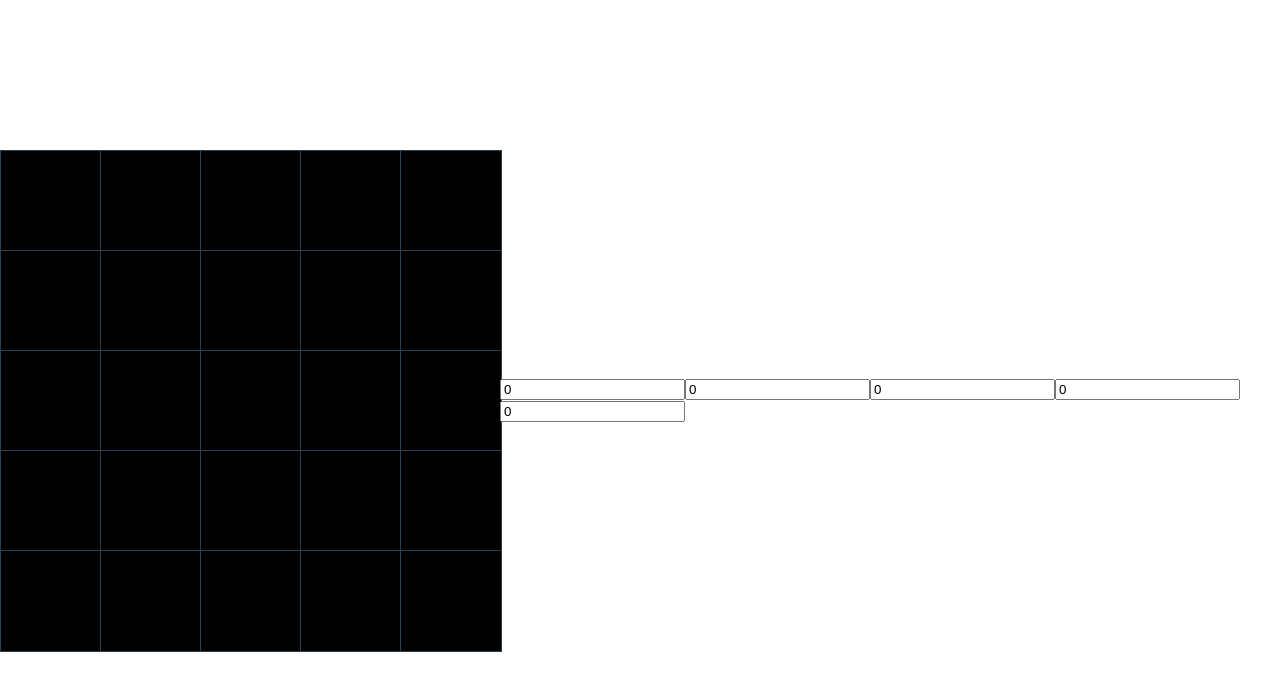
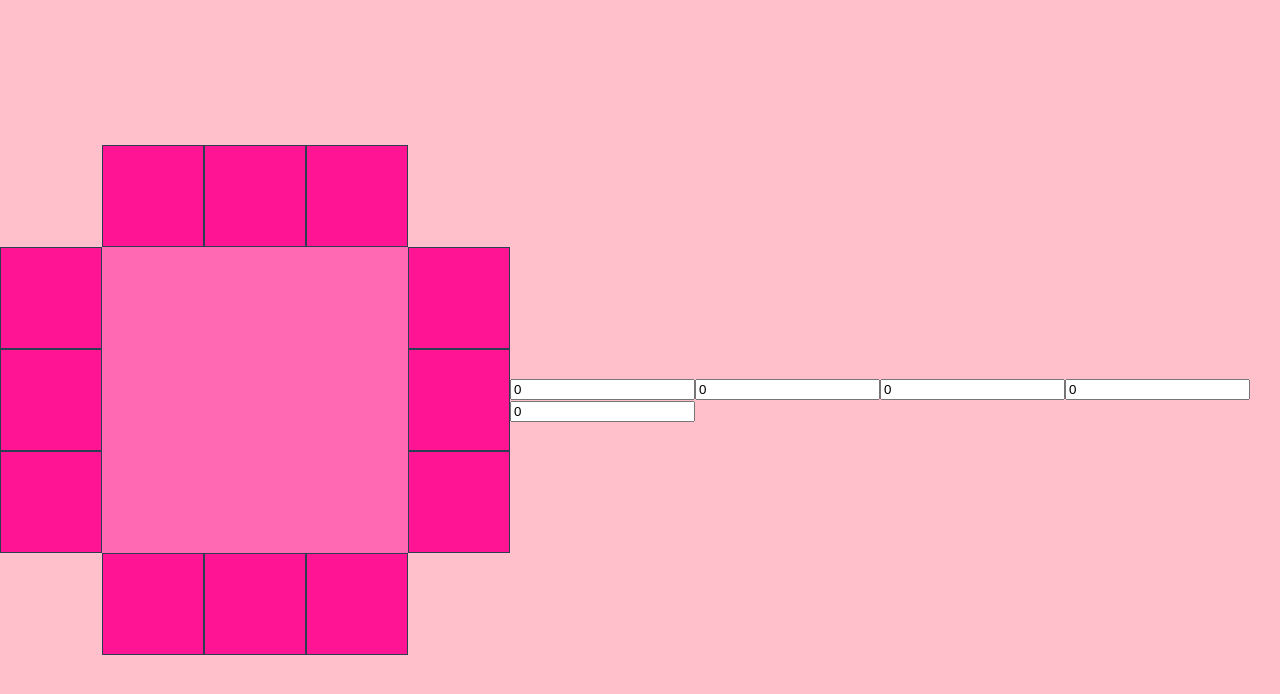
Before and after one commit to pearstopher/letter-boxed, a React (Create React App) app in the folder frontend/: page / in a window 1280 px wide. Shown: the top 694 px of the page. Built offline with nearby package versions, Linux system fonts and the light colour scheme.

Commit message:
updated grid to better reflect game design

```diff
--- a/frontend/src/App.css
+++ b/frontend/src/App.css
@@ -3,15 +3,62 @@
   justify-content: center;
   align-items: center;
   height: 100vh;
+  background-color: pink;
 }
 .grid-container {
   display: grid;
-  grid-template-columns: repeat(5, 100px);
-  grid-template-rows: repeat(5, 100px);
+  grid-template-columns: repeat(5, 1fr);
+  grid-template-rows: repeat(5, 1fr);
+  grid-column-gap: 0px;
+  grid-row-gap: 0px;
 }
 .grid-item {
-  background-color: #000;
+  background-color: deeppink;
   border: 1px solid #2c3e50;
   width: 100px;
   height: 100px;
 }
+#middle {
+  width: 100%;
+  height: 100%;
+  background: hotpink;
+}
+#grid-item-1 {
+  grid-area: 1 / 2 / 2 / 3;
+}
+#grid-item-2 {
+  grid-area: 1 / 3 / 2 / 4;
+}
+#grid-item-3 {
+  grid-area: 1 / 4 / 2 / 5;
+}
+#grid-item-4 {
+  grid-area: 2 / 5 / 3 / 6;
+}
+#grid-item-5 {
+  grid-area: 3 / 5 / 4 / 6;
+}
+#grid-item-6 {
+  grid-area: 4 / 5 / 5 / 6;
+}
+#grid-item-7 {
+  grid-area: 5 / 4 / 6 / 5;
+}
+#grid-item-8 {
+  grid-area: 5 / 3 / 6 / 4;
+}
+#grid-item-9 {
+  grid-area: 5 / 2 / 6 / 3;
+}
+#grid-item-10 {
+  grid-area: 4 / 1 / 5 / 2;
+}
+#grid-item-11 {
+  grid-area: 3 / 1 / 4 / 2;
+}
+#grid-item-12 {
+  grid-area: 2 / 1 / 3 / 2;
+}
+#middle {
+  grid-area: 2 / 2 / 5 / 5;
+}
--- a/frontend/src/App.less
+++ b/frontend/src/App.less
@@ -3,17 +3,41 @@
   justify-content: center;
   align-items: center;
   height: 100vh;
+  background-color: pink;
 }
 
 .grid-container {
   display: grid;
-  grid-template-columns: repeat(5, 100px);
-  grid-template-rows: repeat(5, 100px);
+  grid-template-columns: repeat(5, 1fr);
+  grid-template-rows: repeat(5, 1fr);
+  grid-column-gap: 0px;
+  grid-row-gap: 0px;
 }
 
 .grid-item {
-  background-color: #000;
+  background-color: deeppink;
   border: 1px solid #2c3e50;
   width: 100px;
   height: 100px;
+
 }
+#middle {
+  width: 100%;
+  height: 100%;
+  background: hotpink;
+}
+
+
+#grid-item-1 { grid-area: 1 / 2 / 2 / 3; }
+#grid-item-2 { grid-area: 1 / 3 / 2 / 4; }
+#grid-item-3 { grid-area: 1 / 4 / 2 / 5; }
+#grid-item-4 { grid-area: 2 / 5 / 3 / 6; }
+#grid-item-5 { grid-area: 3 / 5 / 4 / 6; }
+#grid-item-6 { grid-area: 4 / 5 / 5 / 6; }
+#grid-item-7 { grid-area: 5 / 4 / 6 / 5; }
+#grid-item-8 { grid-area: 5 / 3 / 6 / 4; }
+#grid-item-9 { grid-area: 5 / 2 / 6 / 3; }
+#grid-item-10 { grid-area: 4 / 1 / 5 / 2; }
+#grid-item-11 { grid-area: 3 / 1 / 4 / 2; }
+#grid-item-12 { grid-area: 2 / 1 / 3 / 2; }
+#middle { grid-area: 2 / 2 / 5 / 5; }
--- a/frontend/src/Grid.jsx
+++ b/frontend/src/Grid.jsx
@@ -3,9 +3,11 @@ import React, { useState, useRef } from 'react';
 
 export const Grid = () => {
     return <div className="grid-container">
-        {[...Array(25)].map((_, index) => (
-            <div key={index} className="grid-item" id={"grid-item-" + index}></div>
+        {[...Array(12)].map((_, index) => (
+            <div key={index} className="grid-item" id={"grid-item-" + (index + 1)}></div>
         ))}
+        <div key={0} id={"middle"}></div>
+
     </div>;
 }
 
@@ -26,6 +28,9 @@ export const TextBoxes = () => {
 
             if (index < 4) {
                 inputRefs.current[index + 1].focus();
+            }
+            else {
+                inputRefs.current[0].focus();
             }
         }
     };
```
